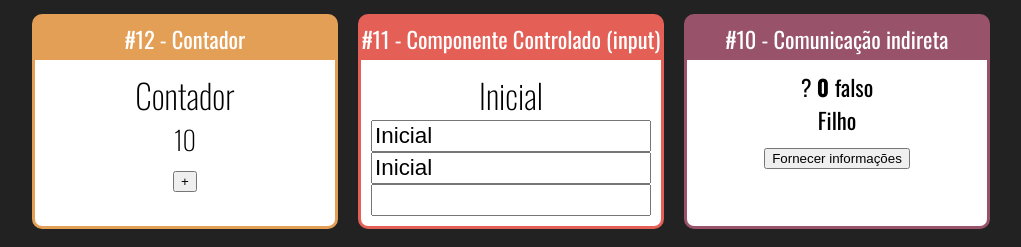
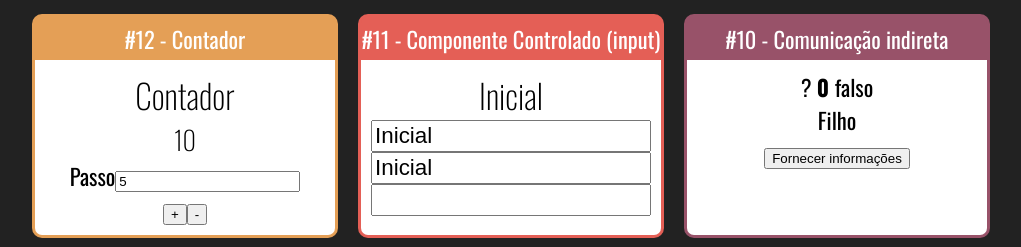
Before and after one commit to Ricardo-Lucena-Clear/Fundamentos-React, a React (Create React App) app: page / in a window 1280 px wide. Shown: the part 122-369 px from the top of the page, without its empty margins (129-1150 px from the left). Built offline with nearby package versions, Linux system fonts and the light colour scheme.

Commit message:
Accountant #1

```diff
--- /dev/null
+++ b/src/components/contador/Contador.css
@@ -0,0 +1,13 @@
+.Contador input {
+    font-size: 1.4rem;
+}
+.Contador button{
+    margin: 15px;
+    height: 50px;
+    width: 50px;
+    border-radius: 50%;
+    background-color: blue;
+    color: white;
+
+    font-size: 1.4rem;
+}
--- a/src/components/contador/Contador.jsx
+++ b/src/components/contador/Contador.jsx
@@ -3,20 +3,40 @@
 class Contador extends Component {
 
     state = {
-        numero: this.props.numeroInicial
+        numero: this.props.numeroInicial || 0,
+        passo: this.props.passoInicial || 5,
     }
-    inc =() =>{
+    inc = () => {
         this.setState({
-            numero: this.state.numero + 1,
+            numero: this.state.numero + this.state.passo,
+        })
+    }
+    dec = () => {
+        this.setState({
+            numero: this.state.numero - this.state.passo,
+
+        })
+    }
+    setPasso = (e) => {
+        this.setState({
+            passo: +e.target.value,
         })
     }
 
+
     render() {
         return (
-            <div>
+            <div className="Contador">
                 <h2>Contador</h2>
                 <h3>{this.state.numero}</h3>
+                <div>
+                    <label htmlFor="passoInput">Passo</label>
+                    <input id="passoInput" type="number"
+                        value={this.state.passo} onChange={this.setPasso} />
+                </div>
+
                 <button onClick={this.inc}>+</button>
+                <button onClick={this.dec}>-</button>
             </div>
         )
     }
```
